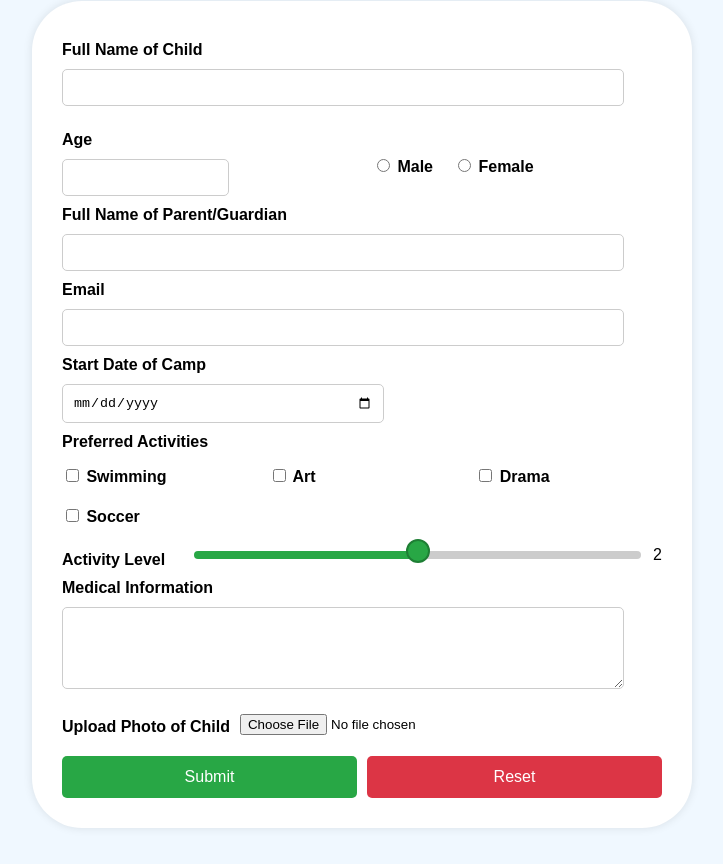
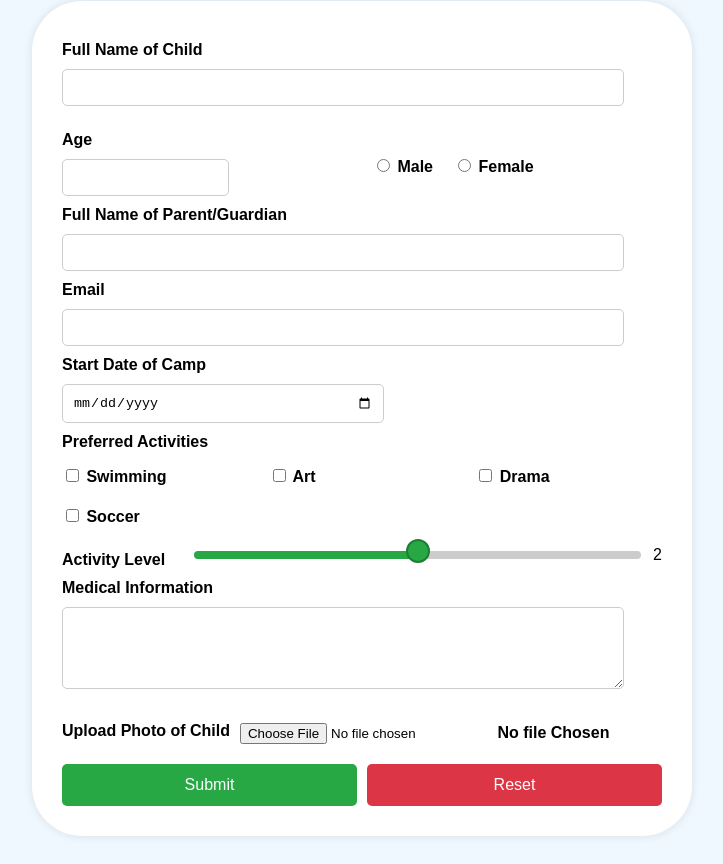
Before and after one commit to AkramAnwarAl-Shamiri1/Summer-Camp-Registration, a plain HTML site: page index.html in a window 1280 px wide. Shown: the part 107-971 px from the top of the page, without its empty margins (278-1001 px from the left). Drawn offline with Linux system fonts and the light colour scheme.

Commit message:
Update index.html

```diff
--- a/index.html
+++ b/index.html
@@ -60,7 +60,7 @@
 
     <div style="display: flex; align-items: center; gap: 10px; margin-top: 15px;">
       <label for="photo" style="white-space: nowrap;">Upload Photo of Child</label>
-      <input type="file" id="photo" name="photo">
+      <label><input type="file" id="photo" name="photo"> No file Chosen </label>
     </div>
 
     <div class="button-group">
```
